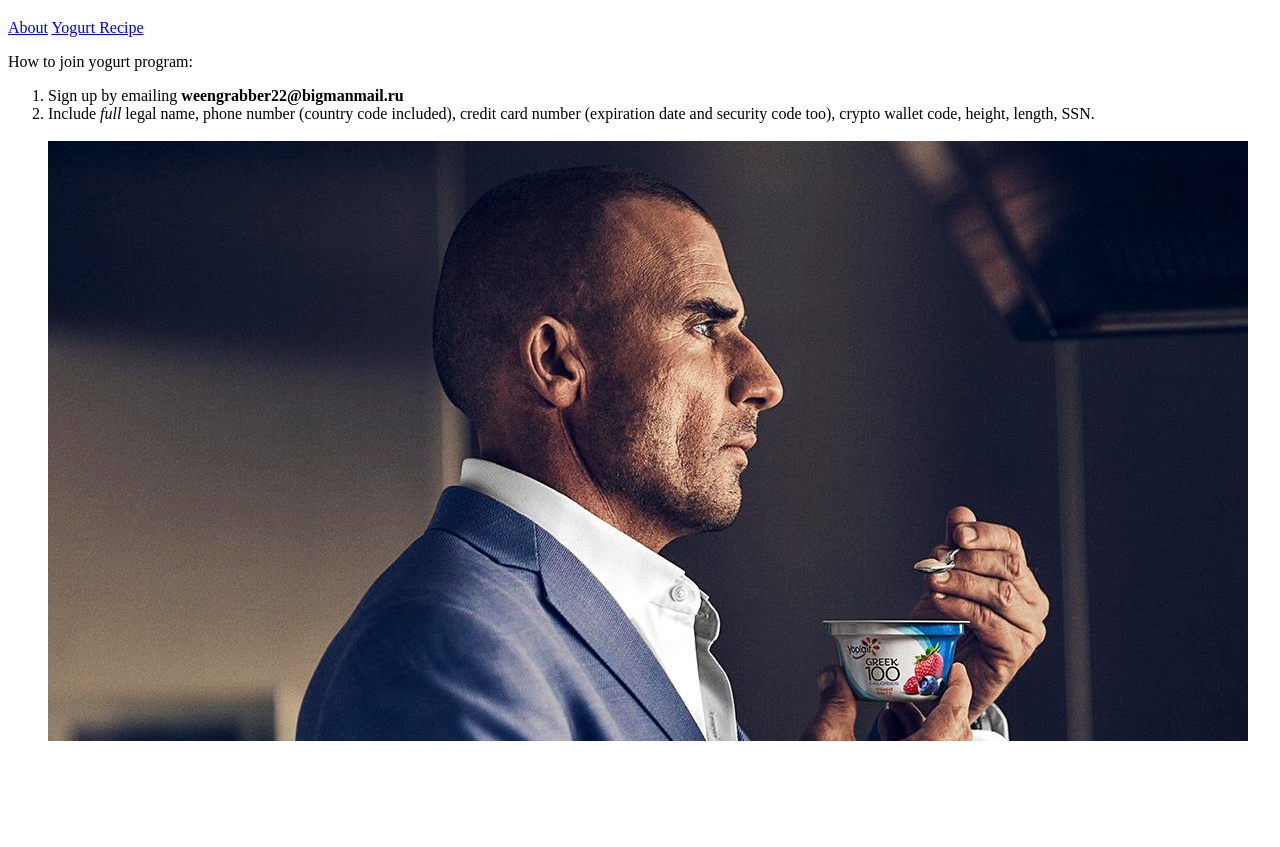
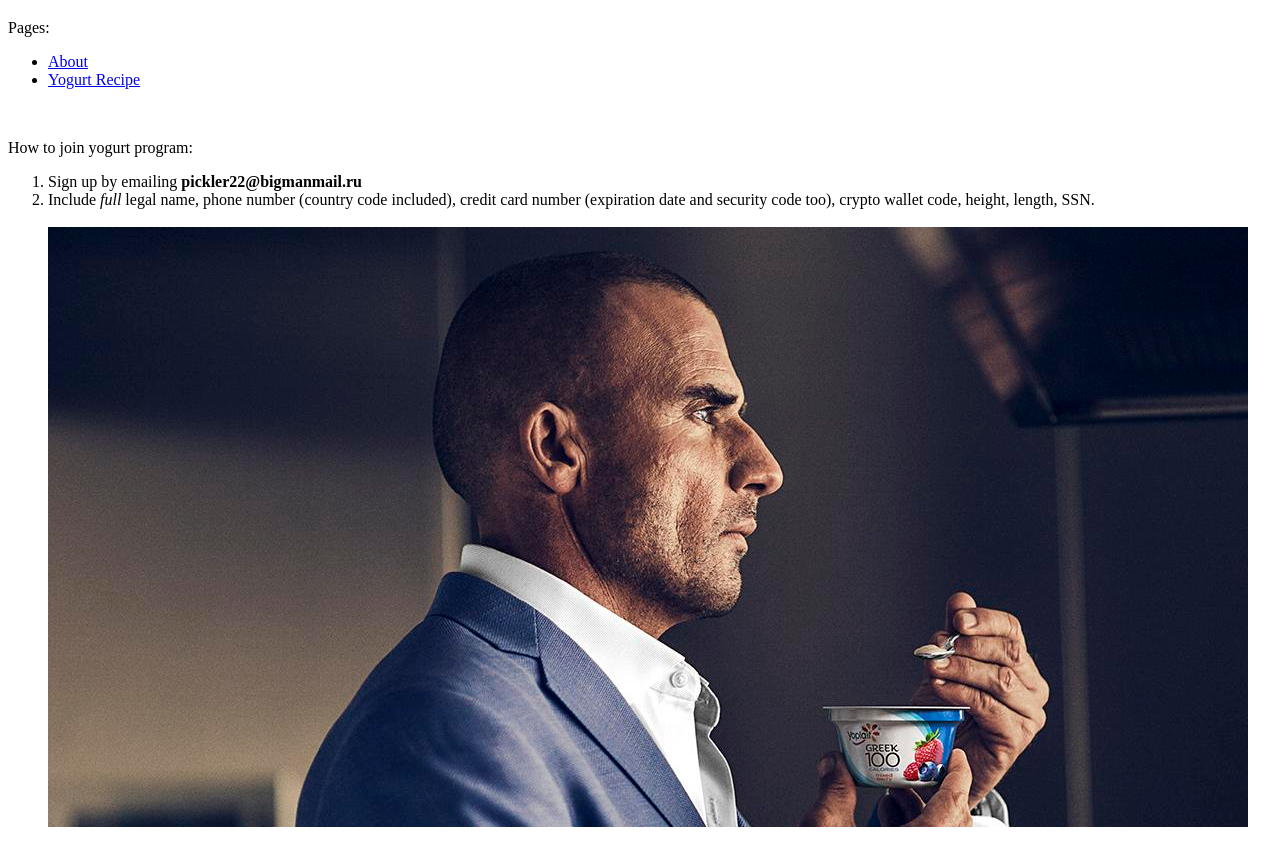
Before and after one commit to Zebulaun2/YogurtWebsiteDemo, a plain HTML site: page index.html in a window 1280 px wide. Shown: the part 61-908 px from the top of the page. Before the commit the page ends 822 px from the top, so only its background shows below. Drawn offline with Linux system fonts and the light colour scheme.

Commit message:
Change links on all pages to be in bullet points
This changes all links to be in an unordered list for better readability.
The fake email address in index.html has also been changed.

```diff
--- a/index.html
+++ b/index.html
@@ -8,12 +8,15 @@
     <body>
         <h1>Yogurt Home</h1>
         <!--Links to other pages-->
-        <a href="./pages/about.html">About</a>
-        <a href="./pages/recipe.html">Yogurt Recipe</a>
+        <p>Pages:</p>
+        <ul>
+            <li><a href="./pages/about.html">About</a></li>
+            <li><a href="./pages/recipe.html">Yogurt Recipe</a></li>
+        </ul>
         <br>
         <p>How to join yogurt program:</p>
         <ol>
-            <li>Sign up by emailing <b>weengrabber22@bigmanmail.ru</b></li>
+            <li>Sign up by emailing <b>pickler22@bigmanmail.ru</b></li>
             <li>Include <i>full</i> legal name, phone number (country code included), credit card number (expiration date and security code too), crypto wallet code, height, length, SSN.</li>
             <br>
             <img src="images/yogurt1.jpg" alt="Side profile of a man enjoying some yogurt">
```
Also changed, not shown: pages/about.html (+5 -2 lines), pages/recipe.html (+5 -2 lines).
